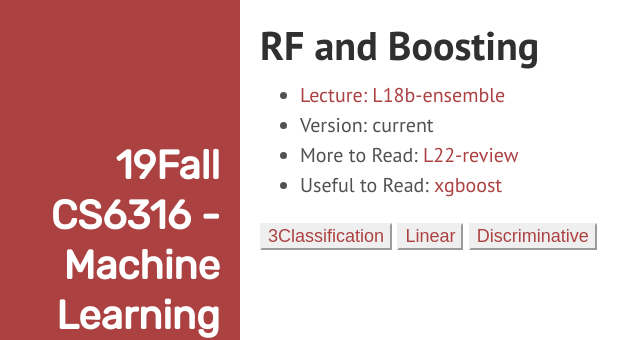
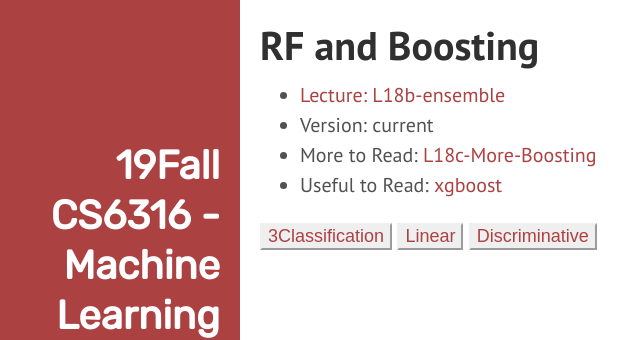
Before and after one commit to ShiminLei/2019f-UVA-CS6316-MachineLearning, a Jekyll site: the page built from _contents/24-L20-Boost.md, in a window 1280 px wide. Shown: the top 340 px of the page, without its empty margins (0-640 px from the left). Built offline with Jekyll 4.4.1, drawn with Linux system fonts in a browser that asks for light colours.

Commit message:
add more boosting slides

```diff
--- a/_contents/24-L20-Boost.md
+++ b/_contents/24-L20-Boost.md
@@ -3,7 +3,7 @@ layout: post
 title:  RF and Boosting
 lecture: L18b-ensemble
 lectureVersion: current
-extraContent: L22-review
+extraContent: L18c-More-Boosting
 notes: <a href="https://github.com/dmlc/xgboost"> xgboost </a>
 video: <a href="https://youtu.be/8IyfeEjbIR0"> video</a>
 tags:
```
Also changed, not shown: 1 other file.
